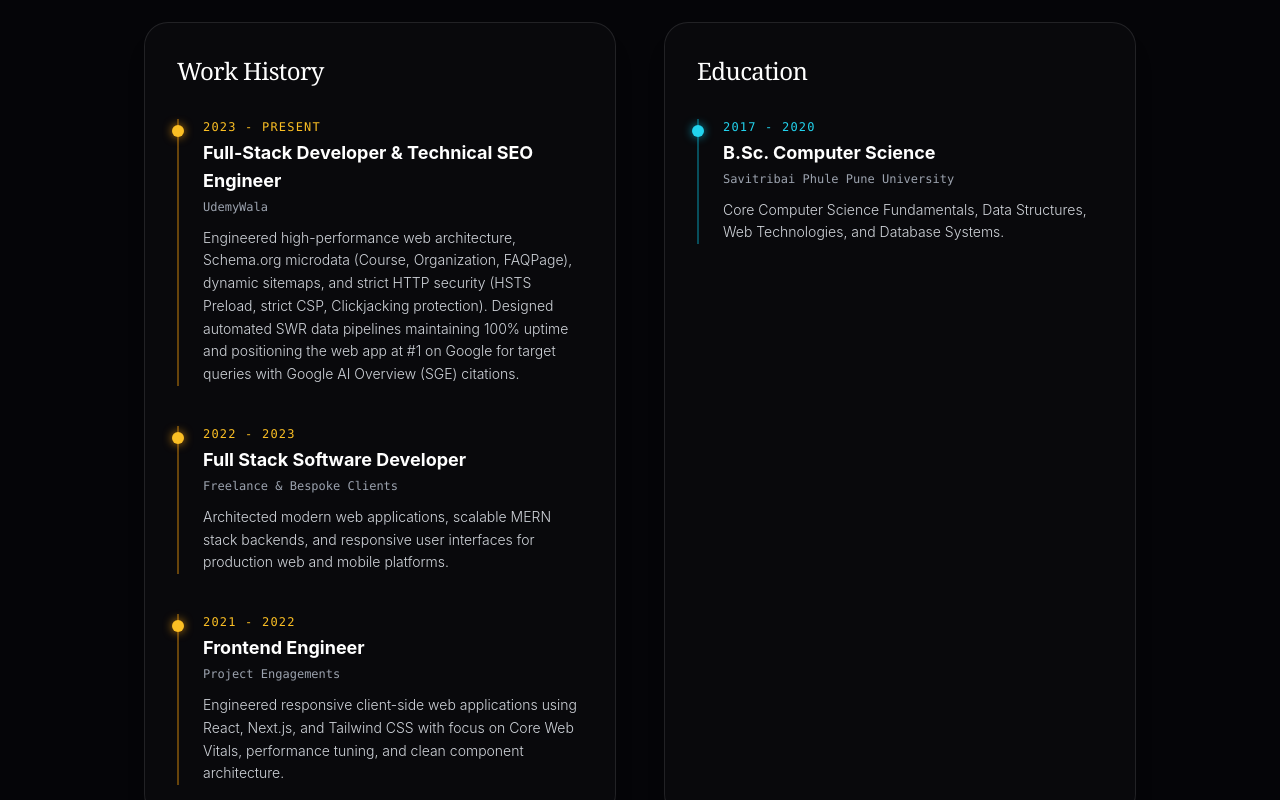
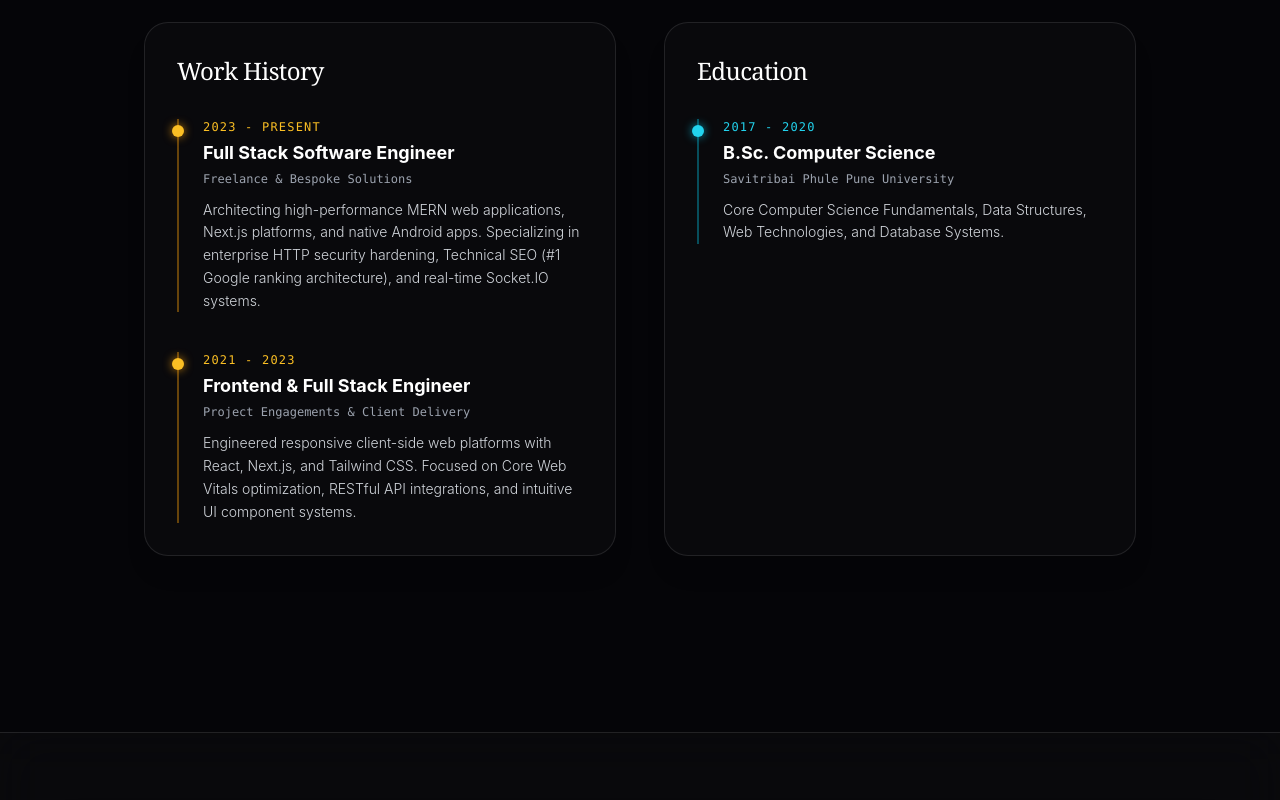
Before and after one commit to CodesRahul96/CodesRahul, a Next.js app: page /about in a window 1280 px wide. Shown: the part 1960-2760 px from the top of the page. Built offline with nearby package versions, Linux system fonts and the light colour scheme; no server answers.

Commit message:
fix(portfolio): categorize UdemyWala as premier project and restore authentic freelance software engineering history

```diff
--- a/src/app/about/page.jsx
+++ b/src/app/about/page.jsx
@@ -59,21 +59,15 @@ const skillCategories = [
 const experience = [
   {
     year: "2023 - Present",
-    role: "Full-Stack Developer & Technical SEO Engineer",
-    company: "UdemyWala",
-    desc: "Engineered high-performance web architecture, Schema.org microdata (Course, Organization, FAQPage), dynamic sitemaps, and strict HTTP security (HSTS Preload, strict CSP, Clickjacking protection). Designed automated SWR data pipelines maintaining 100% uptime and positioning the web app at #1 on Google for target queries with Google AI Overview (SGE) citations."
+    role: "Full Stack Software Engineer",
+    company: "Freelance & Bespoke Solutions",
+    desc: "Architecting high-performance MERN web applications, Next.js platforms, and native Android apps. Specializing in enterprise HTTP security hardening, Technical SEO (#1 Google ranking architecture), and real-time Socket.IO systems."
   },
   {
-    year: "2022 - 2023",
-    role: "Full Stack Software Developer",
-    company: "Freelance & Bespoke Clients",
-    desc: "Architected modern web applications, scalable MERN stack backends, and responsive user interfaces for production web and mobile platforms."
-  },
-  {
-    year: "2021 - 2022",
-    role: "Frontend Engineer",
-    company: "Project Engagements",
-    desc: "Engineered responsive client-side web applications using React, Next.js, and Tailwind CSS with focus on Core Web Vitals, performance tuning, and clean component architecture."
+    year: "2021 - 2023",
+    role: "Frontend & Full Stack Engineer",
+    company: "Project Engagements & Client Delivery",
+    desc: "Engineered responsive client-side web platforms with React, Next.js, and Tailwind CSS. Focused on Core Web Vitals optimization, RESTful API integrations, and intuitive UI component systems."
   }
 ];
 
--- a/src/app/layout.jsx
+++ b/src/app/layout.jsx
@@ -208,6 +208,13 @@ const jsonLdSchema = {
         {
           '@type': 'ListItem',
           position: 3,
+          name: 'UdemyWala',
+          description: 'High-performance course & coupon platform engineered for search dominance with Schema.org microdata, dynamic sitemaps, HSTS/CSP security, and SWR caching.',
+          url: 'https://udemywala.vercel.app/',
+        },
+        {
+          '@type': 'ListItem',
+          position: 4,
           name: 'Blogsify',
           description: 'MERN stack blogging platform with JWT authentication, rich text editing, and real-time community comments.',
           url: 'https://blogsify.vercel.app/',
--- a/src/data/projects.json
+++ b/src/data/projects.json
@@ -59,12 +59,13 @@
   {
     "id": 4,
     "title": "UdemyWala",
-    "description": "A high-performance, 100% free Udemy course & coupon aggregator web application built with Next.js 15 (App Router), TypeScript, and Tailwind CSS. Features real-time search autocomplete, category filtering, one-click coupon copying, client-side bookmarks, ISR caching, and zero-flicker dark/light mode.",
+    "description": "A high-performance Udemy course & coupon platform engineered for search dominance (#1 Google ranking with Google AI Overview citations). Built with Next.js 15 (App Router), TypeScript, and Tailwind CSS. Features complete Schema.org microdata (Course, Organization, FAQPage), dynamic sitemaps, enterprise HTTP security (HSTS Preload, strict CSP, Clickjacking protection), and an automated Stale-While-Revalidate (SWR) caching pipeline with 100% uptime.",
     "category": "Web Development",
     "technologies": [
       "Next.js",
       "TypeScript",
       "React",
+      "Technical SEO",
       "TailwindCSS",
       "API Integration",
       "PWA"
```
